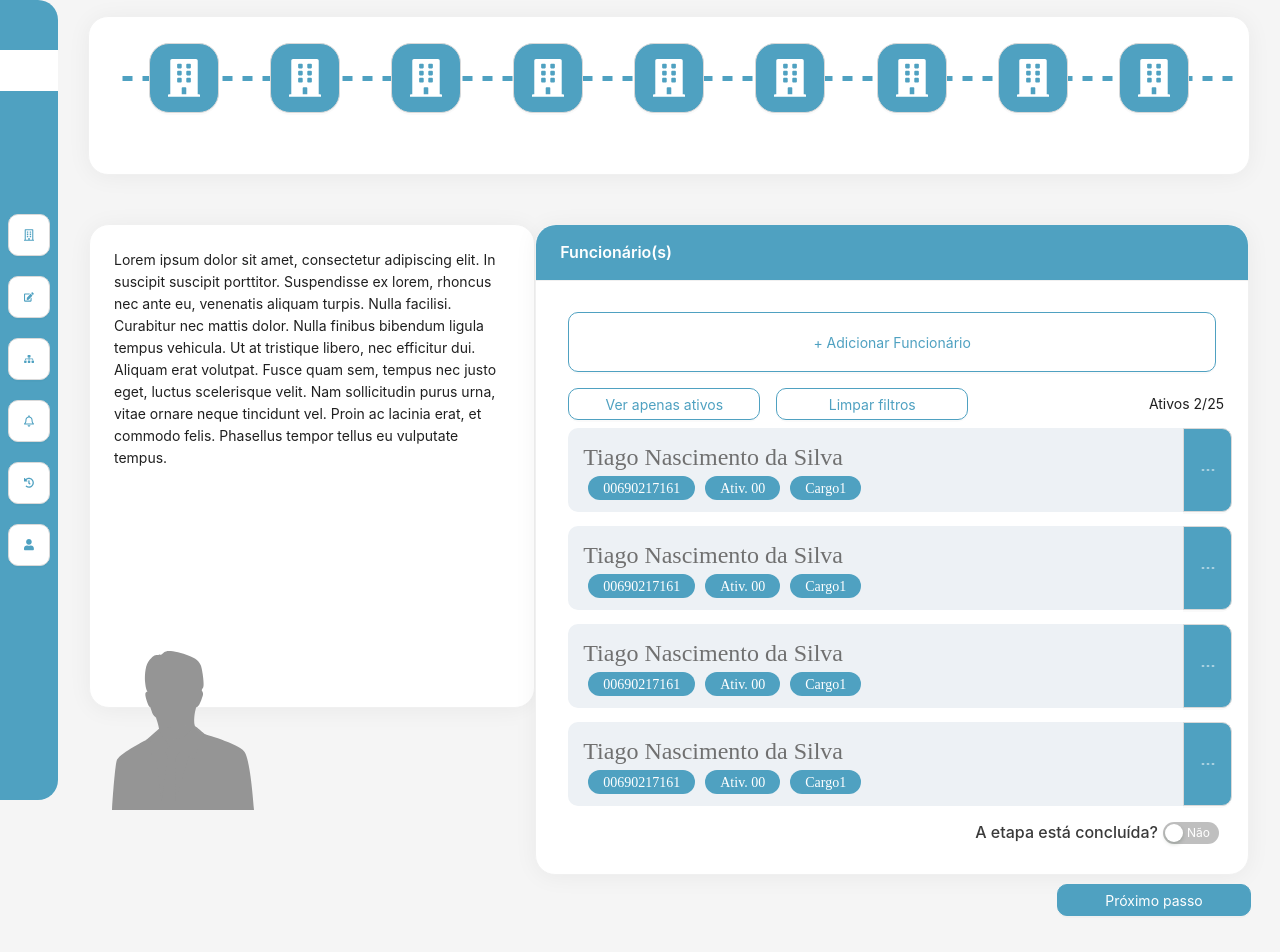
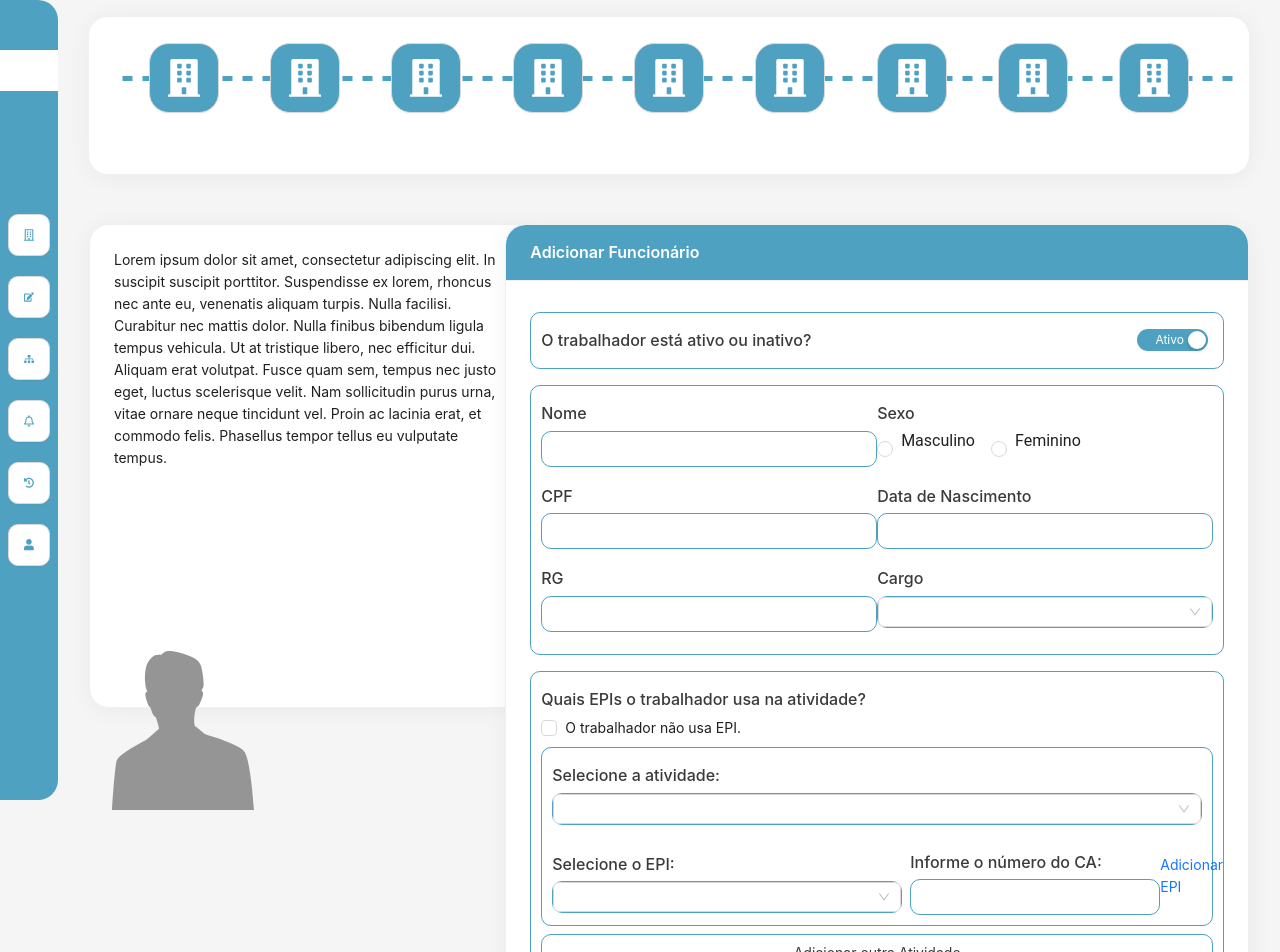
Before and after one commit to tsilva2019/projeto-desafio-sea, a React (Vite) app: page / in a window 1280 px wide. Shown: the top 952 px of the page. Built offline with nearby package versions, Linux system fonts and the light colour scheme; data requests are answered from the project's data file.

Commit message:
ajuste de layout do formulario de adicionar funcionario

```diff
--- a/src/App.tsx
+++ b/src/App.tsx
@@ -7,7 +7,7 @@ import axios from 'axios';
 import { useEffect } from 'react';
 
 import { PositionHumanStyles } from './modules/funcionarios/components/components.styles';
-import DashboardFuncionarios from './modules/funcionarios/screens/DashboardFuncionarios';
+import AdicionarFuncionario from './modules/funcionarios/screens/AdicionarFuncionarios';
 import Button from './shared/buttons/button/Button';
 import { BoxButtonEtapa } from './shared/buttons/button/button.styles';
 import CardPrincipal from './shared/cards/cardPrincipal/CardPrincipal';
@@ -77,7 +77,7 @@ function App() {
               </CardPrincipal>
             </Col>
             <Col span={15} style={{ display: 'flex', justifyContent: 'end' }}>
-              <DashboardFuncionarios />
+              <AdicionarFuncionario />
             </Col>
           </Row>
           <BoxButtonEtapa>
--- a/src/assets/global.css
+++ b/src/assets/global.css
@@ -1,5 +1,5 @@
 .container {
-  width: 97%;
+  width: 100%;
   height: auto;
   border: 1px solid #4fa1c1;
   border-radius: 10px;
@@ -31,7 +31,10 @@
 }
 
 .section-epi {
+  width: 100%;
   display: flex;
+  align-items: center;
+  justify-content: space-between;
 }
 
 .ant-layout-sider-children {
--- a/src/modules/funcionarios/screens/AdicionarFuncionarios.tsx
+++ b/src/modules/funcionarios/screens/AdicionarFuncionarios.tsx
@@ -1,10 +1,12 @@
 import { UploadOutlined } from '@ant-design/icons';
-import { Checkbox, Col, Form, Row } from 'antd';
+import { Checkbox, Col, Row } from 'antd';
 import { useState } from 'react';
 
 import Button from '../../../shared/buttons/button/Button';
 import CardPrincipal from '../../../shared/cards/cardPrincipal/CardPrincipal';
+import { LimitedForm } from '../../../shared/delimitadores/delimitadores.styles';
 import InputText from '../../../shared/inputs/inputText/InputText';
+import { LabelInput } from '../../../shared/inputs/inputText/inputText.styles';
 import RadioDefault from '../../../shared/inputs/radiogroup/radio/RadioDefault';
 import SelectDefault from '../../../shared/inputs/select/SelectDefault';
 import SwitchDefault from '../../../shared/inputs/switch/SwitchDefault';
@@ -14,7 +16,7 @@ const AdicionarFuncionario = () => {
   const [fileList, setFileList] = useState('');
   return (
     <CardPrincipal title="Adicionar Funcionário" headerBg="#4FA1C1" style={{ maxWidth: '850px' }}>
-      <Form layout="vertical">
+      <LimitedForm>
         <div className="container">
           <Row>
             <Col span={12}>
@@ -71,6 +73,7 @@ const AdicionarFuncionario = () => {
             />
             <div className="section-epi">
               <SelectDefault
+                width="350px"
                 margin="8px 0 0 0"
                 label="Selecione o EPI:"
                 optionsSelect={[
@@ -89,16 +92,16 @@ const AdicionarFuncionario = () => {
                 ]}
               />
 
-              <InputText label="Informe o número do CA:" margin="8px 0 0 8px" />
+              <InputText label="Informe o número do CA:" width="250px" margin="8px 0 0 8px" />
               <a>Adicionar EPI</a>
             </div>
-            <Button margin="8px 0 12px 0" height="36px" background="none" color="#3A3A3A">
-              Adicionar outra Atividade
-            </Button>
           </div>
+          <Button margin="8px 0 12px 0" height="36px" background="none" color="#3A3A3A">
+            Adicionar outra Atividade
+          </Button>
         </div>
         <div className="container">
-          <p>Adicione Atestado de Saúde Ocupacional (opcional):</p>
+          <LabelInput>Adicione Atestado de Saúde Ocupacional (opcional):</LabelInput>
           <InputText value={fileList} style={{ maxWidth: '100%' }} />
           <UploadButton
             beforeUpload={(file) => {
@@ -110,10 +113,12 @@ const AdicionarFuncionario = () => {
             <Button icon={<UploadOutlined />}>Selecionar arquivo</Button>
           </UploadButton>
         </div>
-        <Button margin="0 0 12px 0" height="36px" background="none" color="#3A3A3A">
-          Salvar
-        </Button>
-      </Form>
+        <div style={{ width: '100%' }}>
+          <Button margin="8px 0" height="36px" background="none" color="#3A3A3A">
+            Salvar
+          </Button>
+        </div>
+      </LimitedForm>
     </CardPrincipal>
   );
 };
--- a/src/shared/delimitadores/delimitadores.styles.ts
+++ b/src/shared/delimitadores/delimitadores.styles.ts
@@ -30,3 +30,10 @@ export const LimitedItensMenuLateral = styled.div`
   justify-content: center;
   align-items: center;
 `;
+
+export const LimitedForm = styled.div`
+  display: flex;
+  flex-direction: column;
+  justify-content: center;
+  align-items: center;
+`;
--- a/src/shared/inputs/inputText/InputText.tsx
+++ b/src/shared/inputs/inputText/InputText.tsx
@@ -5,15 +5,16 @@ import { BoxInput, InputTextStyled, LabelInput } from './inputText.styles';
 interface InputProps extends InputPropsAntd {
   label?: string;
   margin?: string;
+  width?: string;
   height?: string;
   background?: string;
   color?: string;
 }
-const InputText = ({ label, margin, height, background, color, ...props }: InputProps) => {
+const InputText = ({ label, margin, width, height, background, color, ...props }: InputProps) => {
   return (
-    <BoxInput style={{ margin }}>
-      {label && <LabelInput>{label}</LabelInput>}
-      <InputTextStyled style={{ height, background, color }} {...props} />
+    <BoxInput style={{ margin, width }}>
+      {label && <LabelInput style={{ width }}>{label}</LabelInput>}
+      <InputTextStyled style={{ width, height, background, color }} {...props} />
     </BoxInput>
   );
 };
--- a/src/shared/inputs/inputText/inputText.styles.ts
+++ b/src/shared/inputs/inputText/inputText.styles.ts
@@ -5,9 +5,14 @@ export const BoxInput = styled.div`
   width: 100%;
   height: auto;
   margin-bottom: 12px;
+  display: flex;
+  flex-direction: column;
 `;
 
 export const LabelInput = styled(Text)`
+  width: 100%;
+  height: auto;
+  max-width: 338px;
   font-weight: 500;
   font-size: 16px;
   line-height: 18.75px;
--- a/src/shared/inputs/radiogroup/radio/RadioDefault.tsx
+++ b/src/shared/inputs/radiogroup/radio/RadioDefault.tsx
@@ -13,7 +13,7 @@ interface RadioProps extends RadioPropsAntd {
 const RadioDefault = ({ label, height, background, color, ...props }: RadioProps) => {
   return (
     <BoxInput>
-      <div>{label && <LabelInput>{label}</LabelInput>}</div>
+      {label && <LabelInput>{label}</LabelInput>}
       <Radio.Group>
         <RadioDefaultStyled value={1} style={{ height, background, color }} {...props}>
           Masculino
--- a/src/shared/inputs/select/SelectDefault.tsx
+++ b/src/shared/inputs/select/SelectDefault.tsx
@@ -1,11 +1,12 @@
 import { SelectProps as SelectPropsAntd } from 'antd';
 
-import { LabelInput } from '../inputText/inputText.styles';
-import { BoxSelect, SelectDefaultStyled } from './selectDefault.styles';
+import { BoxInput, LabelInput } from '../inputText/inputText.styles';
+import { SelectDefaultStyled } from './selectDefault.styles';
 
 interface SelectProps extends SelectPropsAntd {
   label?: string;
   margin?: string;
+  width?: string;
   height?: string;
   background?: string;
   color?: string;
@@ -14,20 +15,17 @@ interface SelectProps extends SelectPropsAntd {
 const SelectDefault = ({
   label,
   margin,
+  width,
   height,
   background,
   color,
   optionsSelect,
 }: SelectProps) => {
   return (
-    <BoxSelect style={{ margin }}>
-      {label && <LabelInput>{label}</LabelInput>}
-      <SelectDefaultStyled
-        style={{ height, background, color }}
-        size="large"
-        options={optionsSelect}
-      />
-    </BoxSelect>
+    <BoxInput style={{ margin, width }}>
+      {label && <LabelInput style={{ width }}>{label}</LabelInput>}
+      <SelectDefaultStyled style={{ width, height, background, color }} options={optionsSelect} />
+    </BoxInput>
   );
 };
 
--- a/src/shared/inputs/select/selectDefault.styles.ts
+++ b/src/shared/inputs/select/selectDefault.styles.ts
@@ -6,6 +6,7 @@ export const BoxSelect = styled.div`
 `;
 export const SelectDefaultStyled = styled(Select)`
   width: 100%;
+  height: 38;
   color: #4f4f4f;
   border: 1px solid #4fa1c1;
   border-radius: 10px;
```
